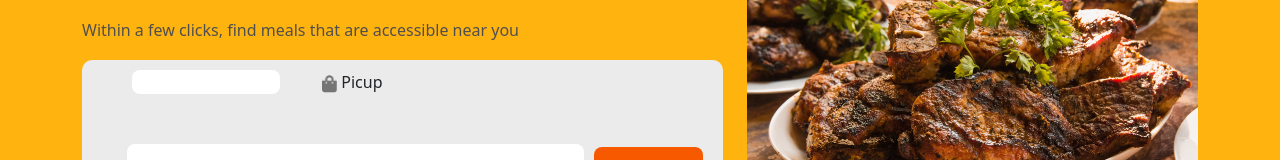
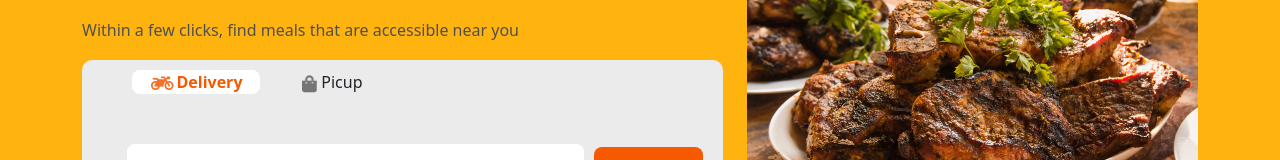
Before and after one commit to abhinprasad666/react-assingment-3, a React (Vite) app: page / in a window 1280 px wide. Shown: the part 486-646 px from the top of the page. Built offline with nearby package versions, Linux system fonts and the light colour scheme.

Commit message:
add delivery icon in banner component

```diff
--- a/src/components/banner/Banner.jsx
+++ b/src/components/banner/Banner.jsx
@@ -3,6 +3,7 @@ import handBag from "../../asset/picup-Icon.png"
 import serchIcon from "../../asset/banner-search-icon.png"
 import bannerImage from "../../asset/meat-1155132.jpg"
 import mapIcon from "../../asset/map-icon.png"
+import deliveryIcon from "../../asset/delivery-bike-Icon.png"
 import './Banner.scss'
 import { Col,Row, Container } from 'react-bootstrap'
 
@@ -19,7 +20,10 @@ const Banner = () => {
           <div className='picup-find-food'>
 
                 <ul  className='picup flex-row'>
-                   <input type="text" name="" id="" />
+                   <li className='delivery'>
+                    <img src={deliveryIcon} alt="" />
+                    Delivery
+                   </li>
                    <li className='hand-bag-box'><img src={handBag} alt="" /> Picup</li>
                    </ul>
 
--- a/src/components/banner/Banner.scss
+++ b/src/components/banner/Banner.scss
@@ -28,12 +28,18 @@ height: 194px;
 background-color: rgb(235, 235, 235);
 
 .picup{
-    input{
-        width: 148px;
-        border: none;
+    .delivery{
+        width: 128px;
         border-radius: 8px;
         margin: 10px 18px;
-
+        font-weight: 600;
+        background:#fff;
+        color: #F65900;
+        list-style: none;
+       text-align: center;
+        img{
+            margin-right: 3px;
+        }
     }
     .hand-bag-box{
         padding:10px 24px ;
```
Also changed, not shown: src/asset/delivery-bike-Icon.png (added).
